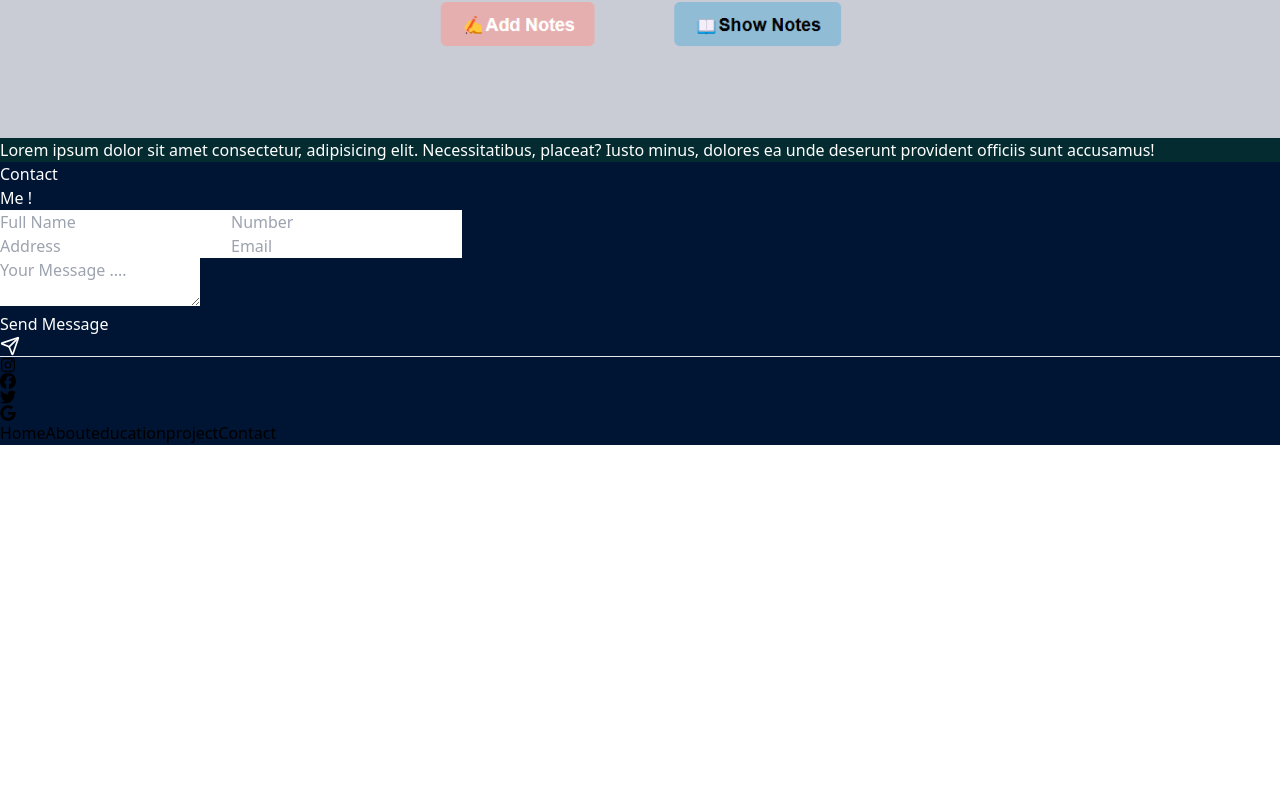
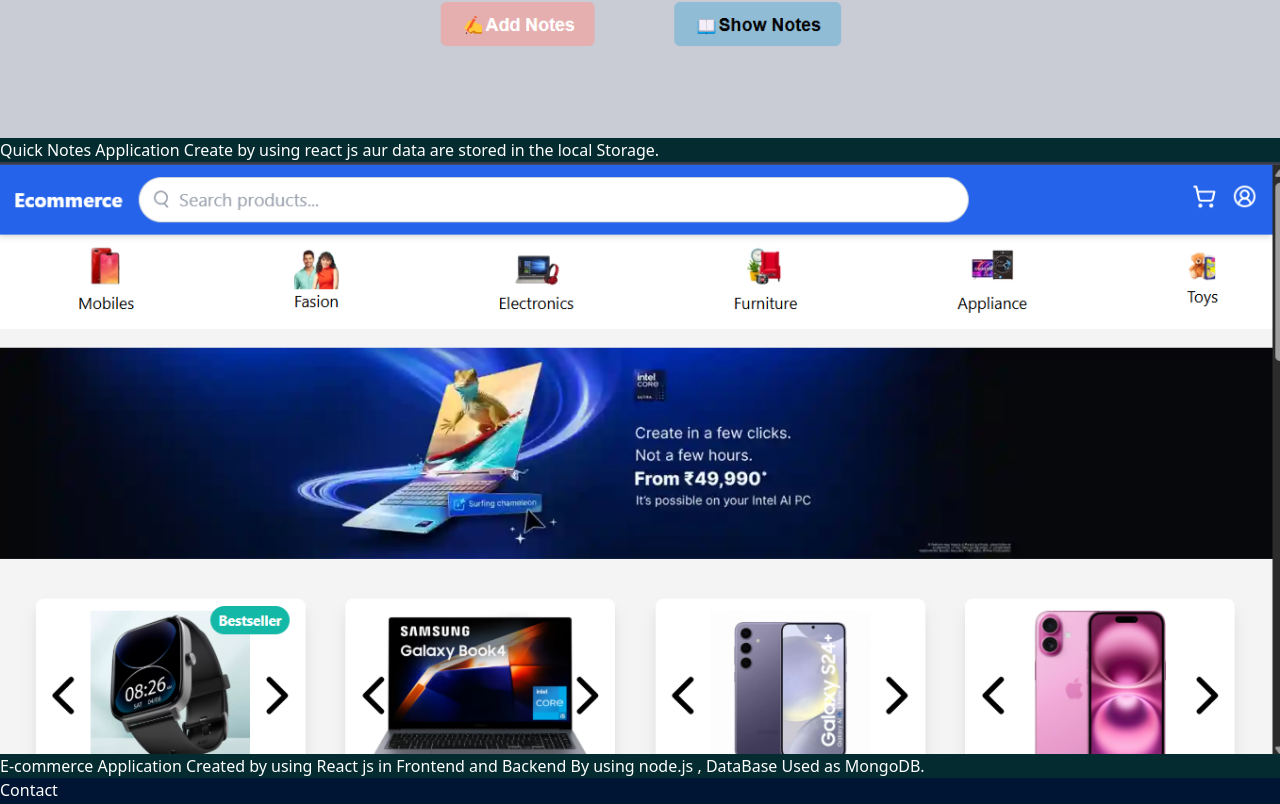
Before and after one commit to Tusharzade2002/portfolioTushar, a React (Vite) app in the folder portfolio/: page / in a window 1280 px wide. Shown: the part 5996-6800 px from the top of the page. Before the commit the page ends 6441 px from the top, so only its background shows below. Built offline with nearby package versions, Linux system fonts and the light colour scheme.

Commit message:
add ecommerce project

```diff
--- a/portfolio/src/Pages/Service.jsx
+++ b/portfolio/src/Pages/Service.jsx
@@ -1,7 +1,7 @@
 import React from 'react'
 import {CalendarDays} from 'lucide-react';
 import projectimg from '../assets/Screenshot 2025-04-08 113842.png'
-
+import ecommerceproject from "../assets/ecommerceproject.png"
 function Service() {
   return (
     <div style={{backgroundColor:"#042c30"}}>
@@ -15,11 +15,18 @@
                   <div className='flex text-teal-300'>
                          <img className='rounded-xl' src={projectimg}/>
                   </div>
-                      <div className='text-white'>
-                          Lorem ipsum dolor sit amet consectetur, adipisicing elit. Necessitatibus, placeat? Iusto minus, dolores ea unde deserunt provident officiis sunt accusamus!
+                      <div className='text-white text-xl'>
+                          Quick Notes Application Create by using react js aur data are stored in the local Storage.
                       </div>
                 </div>
-
+                <div className=' content w-[500px] text-black p-5 m-7 '>
+                  <div className='flex text-teal-300'>
+                         <img className='rounded-xl w-full object-fill'  src={ecommerceproject}/>
+                  </div>
+                      <div className='text-white text-xl'>
+                          E-commerce Application Created by using React js in Frontend and Backend By using node.js , DataBase Used as MongoDB.
+                      </div>
+                </div>
 
            </div>
 </div>
```
Also changed, not shown: portfolio/src/assets/ecommerceproject.png (added).
